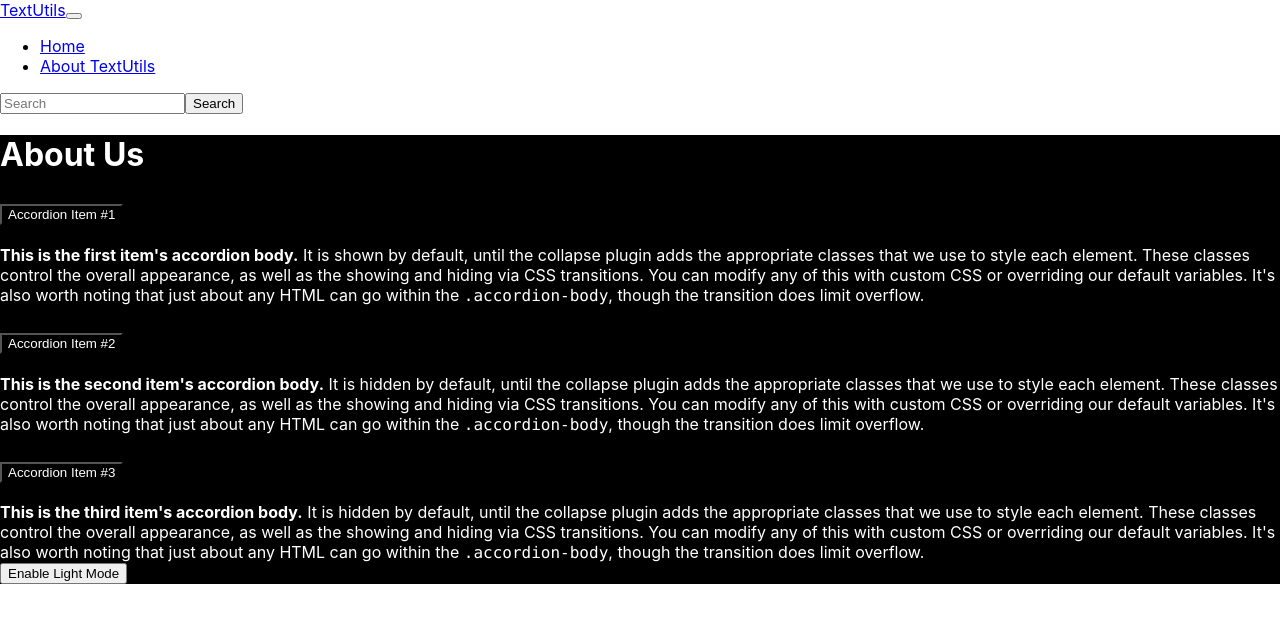
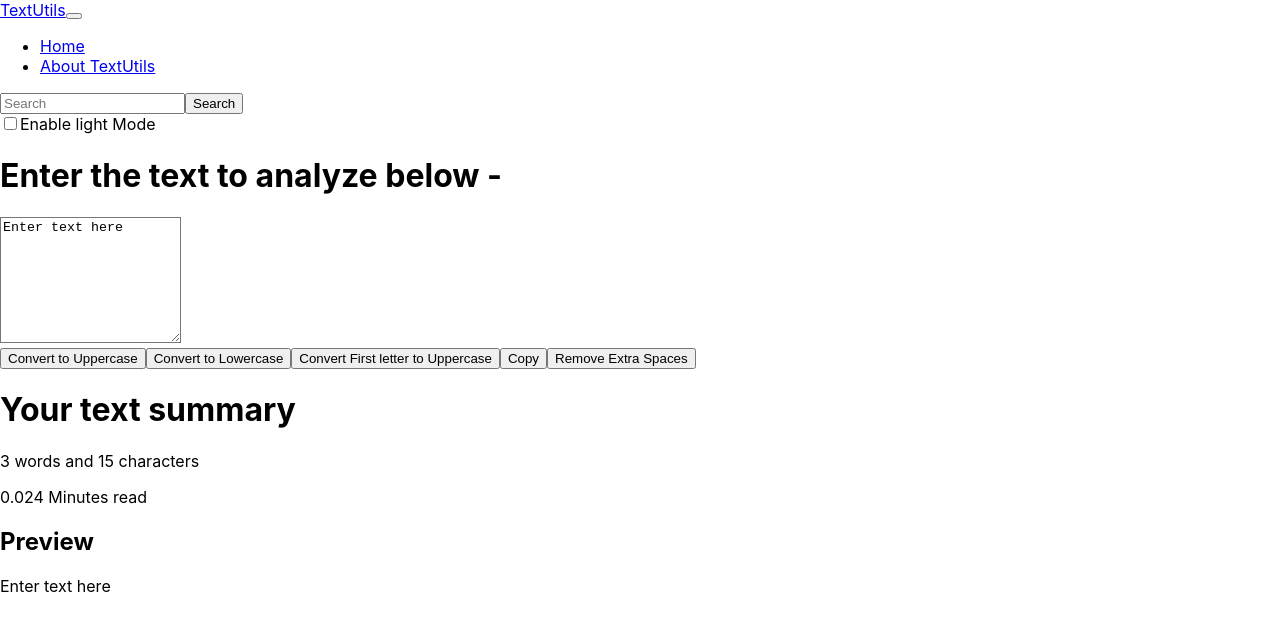
Before and after one commit to harshsb98/TextUtils, a React (Create React App) app: page / in a window 1280 px wide. Shown: the top 630 px of the page. Built offline with nearby package versions, Linux system fonts and the light colour scheme; the HTML template or start-up script is replaced by a standard one.

Commit message:
Enhancements

```diff
--- a/src/App.js
+++ b/src/App.js
@@ -1,18 +1,31 @@
-import logo from './logo.svg';
+
 import './App.css';
 import Navbar from './components/Navbar';
 import TextForm from './components/TextForm';
-import About from './components/About';
-
+//import About from './components/About';
+import React, {useState} from 'react';
 
 function App() {
 
+  const [mode,setmode]= useState('light');
+
+  const toggleMode= () =>{
+    if(mode==='light'){
+      setmode('dark');
+      document.body.style.backgroundColor="#212525"
+    }
+    else{
+      setmode('light');
+      document.body.style.backgroundColor="white";
+    }
+  }
+
   return (
     <>
-  <Navbar title="TextUtils" aboutText="About TextUtils"/>
+  <Navbar title="TextUtils" aboutText="About TextUtils" mode={mode} toggleMode={toggleMode} />
   <div className="container my-3">
-  {/* <TextForm heading="Enter the text to analyze below" /> */}
-  <About />
+   <TextForm heading="Enter the text to analyze below" mode={mode}/>
+  {/*<About />*/}
   </div>
   </>
   );
--- a/src/components/About.js
+++ b/src/components/About.js
@@ -28,7 +28,7 @@
   }
 
     return (
-      <div className="container pb-1 pt-1" style={myStyle}>
+      <div className="container pb-1 pt-1 mt-4" style={myStyle}>
           <h1 className='my-2'>About Us</h1>
         <div className="accordion" id="accordionExample" style={myStyle}>
         <div className="accordion-item">
--- a/src/components/Navbar.js
+++ b/src/components/Navbar.js
@@ -3,8 +3,11 @@
 
 
 export default function Navbar(props) {
+  let mystyle={
+    borderBottom:"1px solid white"
+  }
   return (
-    <nav className="navbar navbar-expand-lg navbar-dark bg-dark">
+    <nav className={`navbar navbar-expand-lg navbar-${props.mode} bg-${props.mode}`} style={mystyle}>
     <div className="container-fluid">
       <a className="navbar-brand" href="/">{props.title}</a>
       <button className="navbar-toggler" type="button" data-bs-toggle="collapse" data-bs-target="#navbarSupportedContent" aria-controls="navbarSupportedContent" aria-expanded="false" aria-label="Toggle navigation">
@@ -24,8 +27,12 @@
           <input className="form-control me-2" type="search" placeholder="Search" aria-label="Search" />
           <button className="btn btn-primary" type="submit">Search</button>
         </form>
-      </div>
+
+        <div className={`form-check form-switch text-${props.mode==='light'?'dark':'light'} ms-3`}>
+      <input className="form-check-input" onClick={props.toggleMode} type="checkbox" role="switch" id="flexSwitchCheckDefault" />
+      <label className="form-check-label" htmlFor="flexSwitchCheckDefault">Enable {props.mode} Mode</label>
     </div>
+</div></div>
   </nav>
   );
 }
--- a/src/components/TextForm.js
+++ b/src/components/TextForm.js
@@ -34,25 +34,39 @@
         setText(event.target.value)
     }
 
+    const handleCopy = () =>{
+        var text = document.getElementById("myBox");
+        text.select();
+        navigator.clipboard.writeText(text.value);
+    }
+
+    const handleExSpc =() =>{
+        let newText = text.split(/[ ]+/);
+        setText(newText.join(" "))
+    }
+
     const [text, setText] = useState('Enter text here');
     //setText("New text")
   return (
       <>
-    <div>
+    <div className='container' style={{color: props.mode==='light'?'black':'white'}}>
         <h1>{props.heading} - </h1>
         <div className="mb-3">
-        <textarea className="form-control" value={text} onChange={handleOnChange} id="myBox" rows="8"></textarea>
+        <textarea className="form-control" value={text} onChange={handleOnChange} style={{backgroundColor: props.mode==='light'?'white':'grey', color:props.mode==='light'?'black':'white'}} id="myBox" rows="8"></textarea>
         </div>
         <button className="btn btn-primary mx-1" onClick={handleUpClick}>Convert to Uppercase</button>
         <button className="btn btn-primary mx-1" onClick={handleLowClick}>Convert to Lowercase</button>
         <button className="btn btn-primary mx-1" onClick={handlecapone}>Convert First letter to Uppercase</button>
+        <button className="btn btn-primary mx-1" onClick={handleCopy}>Copy</button>
+        <button className="btn btn-primary mx-1" onClick={handleExSpc}>Remove Extra Spaces</button>
+
     </div>
-    <div className="container my-3">
+    <div className={`container my-3 text-${props.mode==='light'?'dark':'light'}`}>
         <h1>Your text summary</h1>
         <p>{text.split(" ").length} words and {text.length} characters</p>
         <p>{0.008* text.split(" ").length} Minutes read</p>
         <h2>Preview</h2>
-        <p>{text}</p>
+        <p>{text.length>0?text:"Enter Something in the text-box to preview.."}</p>
     </div>
     </>
   )
```
